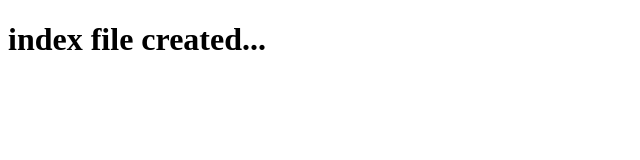
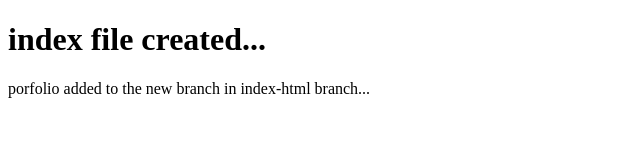
Before and after one commit to sharmagautam/test, a plain HTML site: page index.html in a window 1280 px wide. Shown: the whole page, without its empty margins (0-640 px from the left). Drawn offline with Linux system fonts and the light colour scheme.

Commit message:
portfolio created in index-html brnach

```diff
--- a/index.html
+++ b/index.html
@@ -8,5 +8,7 @@
 </head>
 <body>
     <h1>index file created...</h1>
+
+    <p>porfolio added to the new branch in index-html branch...</p>
 </body>
 </html>
```
